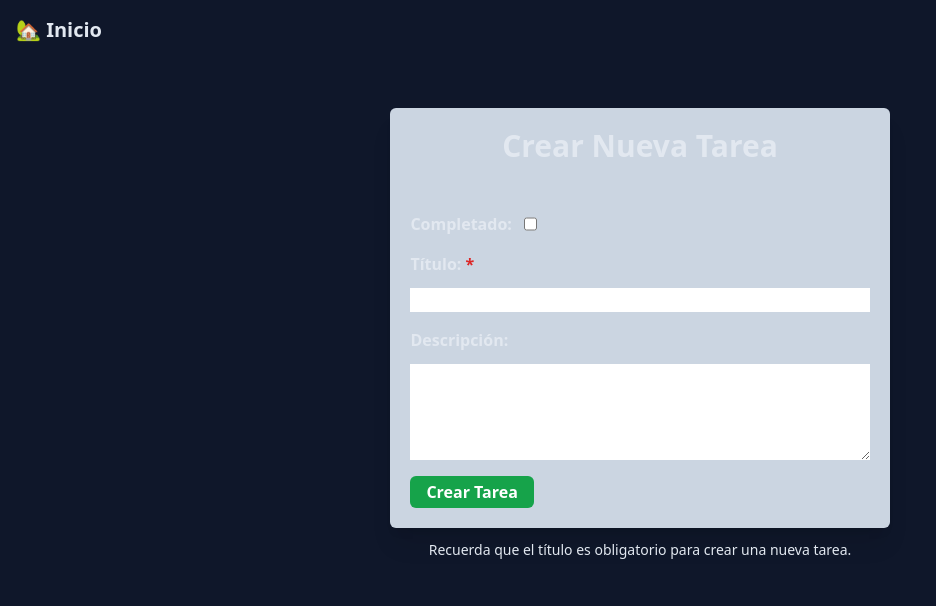
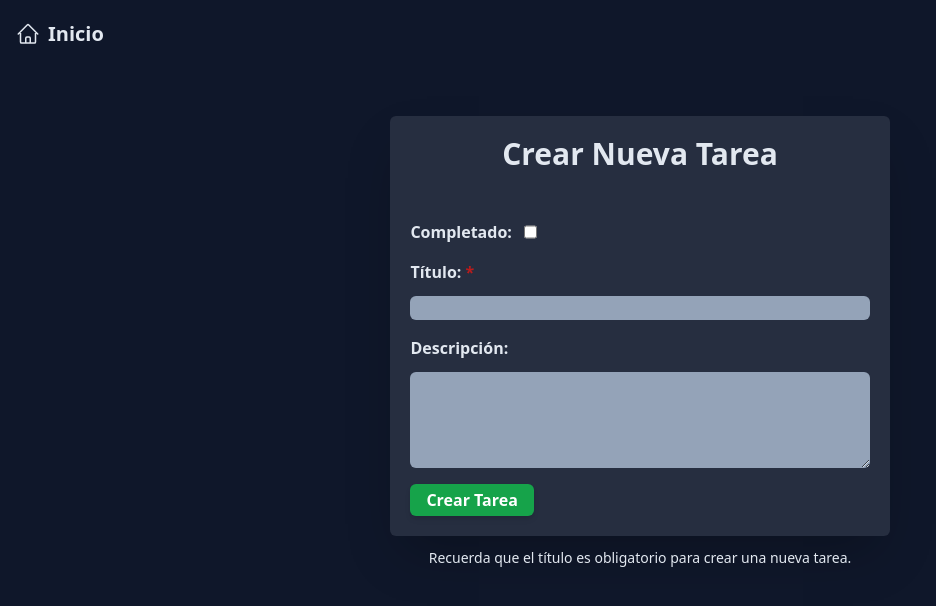
Before and after one commit to danielchavezs/task-manager-front, a React (Vite) app: page /new-task in a window 1280 px wide. Shown: the top 606 px of the page, without its empty margins (0-936 px from the left). Built offline with nearby package versions, Linux system fonts and the light colour scheme.

Commit message:
Updated styles for TaskDetail and CreateTask components.

```diff
--- /dev/null
+++ b/src/assets/HomeIcon.jsx
@@ -0,0 +1,8 @@
+
+export default function HomeIcon () {
+    return (
+        <svg xmlns="http://www.w3.org/2000/svg" fill="none" viewBox="0 0 24 24" strokeWidth={1.5} stroke="currentColor" className="size-6">
+            <path strokeLinecap="round" strokeLinejoin="round" d="m2.25 12 8.954-8.955c.44-.439 1.152-.439 1.591 0L21.75 12M4.5 9.75v10.125c0 .621.504 1.125 1.125 1.125H9.75v-4.875c0-.621.504-1.125 1.125-1.125h2.25c.621 0 1.125.504 1.125 1.125V21h4.125c.621 0 1.125-.504 1.125-1.125V9.75M8.25 21h8.25" />
+        </svg>
+    )
+};
--- a/src/components/CreateTask.tsx
+++ b/src/components/CreateTask.tsx
@@ -2,6 +2,7 @@ import axios from "axios";
 import { useEffect, useState } from "react";
 import { Link, useParams, useNavigate } from "react-router-dom";
 import { BACKEND_URL } from "../assets/utils";
+import HomeIcon from "../assets/HomeIcon";
 
 export default function CreateTask () {
 
@@ -77,15 +78,18 @@ export default function CreateTask () {
         <div className="p-4">
             <Link
                 to={"/"}
-                className="text-lg md:text-xl font-bold mb-20 transition-all transform hover:scale-105 hover:text-2xl"
+                className="text-lg md:text-xl font-bold mb-20"
             >
-             🏡 Inicio
+                <div className="flex w-fit space-x-2 items-center borde-0r py-1 transition-all transform hover:scale-110">
+                    <HomeIcon/>
+                    <span>Inicio</span>
+                </div>
             </Link>
             <div className="flex flex-col justify-center md:flex-row space-y-10 md:space-y-0 mt-16 md:space-x-5 sm:space-x-0">
 
                 <form
                     onSubmit={submitHandler}
-                    className="flex flex-col shadow-xl md:w-3/5 lg:w-2/5 justify-between bg-slate-300 sm:p-3 md:p-5 rounded-md min-h-80"
+                    className="flex flex-col shadow-2xl md:w-3/5 lg:w-2/5 justify-between bg-slate-100/10 sm:p-3 md:p-5 rounded-md min-h-80"
                 >
                     <h2 className="font-bold lg:text-3xl sm:text-xl text-center sm:mb-8 md:mb-12">Crear Nueva Tarea</h2>
 
@@ -118,7 +122,7 @@ export default function CreateTask () {
                                 className="font-semibold"
                                 htmlFor="title_create"
                             >
-                                Título: <span className="text-red-600">*</span>
+                                Título: <span className="text-red-700">*</span>
                             </label>
 
                             <input
@@ -127,6 +131,7 @@ export default function CreateTask () {
                                 name="title"
                                 type="text"
                                 value={form.title}
+                                className="rounded-md bg-slate-400"
                                 onChange={(e) => {
                                     changeHandlder(e);
                                 }}
@@ -143,7 +148,7 @@ export default function CreateTask () {
                             </label>
 
                             <textarea
-                                className="min-h-24"
+                                className="min-h-24 rounded-md bg-slate-400"
                                 id="description_create"
                                 name="description"
                                 value={form.description}
@@ -155,7 +160,7 @@ export default function CreateTask () {
                         </div>
                         <button
                             type="submit"
-                            className="bg-green-600 sm:text-sm md:text-base w-fit py-1 px-4 rounded-md text-white font-semibold transition-all transform hover:scale-105 hover:bg-green-500 hover:shadow-md"
+                            className="bg-green-600 shadow-md sm:text-sm md:text-base w-fit py-1 px-4 rounded-md text-white font-semibold transition-all transform hover:scale-105 hover:bg-green-500 hover:shadow-md"
                         >
                             Crear Tarea
                         </button>
--- a/src/components/TaskDetail.tsx
+++ b/src/components/TaskDetail.tsx
@@ -7,6 +7,7 @@ import { useSelector } from "react-redux";
 import { RootState } from "../redux/store";
 import { useAppDispatch } from "../redux/hook";
 import Loader from "./Loader";
+import HomeIcon from "../assets/HomeIcon";
 
 export default function TaskDetail () {
 
@@ -110,52 +111,61 @@ export default function TaskDetail () {
         )
     } else return (
       <div className="p-4">
-            <Link
-                to={"/"}
-                className="text-lg md:text-xl font-bold mb-20 transition-all transform hover:scale-105 hover:text-2xl"
-            >
-             🏡 Inicio
+        <Link to={"/"} className="text-lg md:text-xl font-bold mb-20">
+          <div className="flex w-fit space-x-2 items-center borde-0r py-1 transition-all transform hover:scale-110">
+            <HomeIcon />
+            <span>Inicio</span>
+          </div>
         </Link>
         <div className="flex flex-col md:flex-row space-y-10 md:space-y-0 md:mt-16 sm:mt-8 md:space-x-8 sm:space-x-0">
-                <div className="flex flex-col justify-between lg:w-3/5 md:w-1/2 border-0">
+          <div className="flex flex-col justify-between md:w-1/2">
             <div>
-                        <h1 className="font-bold lg:text-5xl md:text-4xl sm:text-2xl mb-10">{singleTask.title}</h1>
+              <h1 className="font-bold lg:text-5xl md:text-4xl sm:text-2xl mb-10">
+                {singleTask.title}
+              </h1>
 
               <div className="flex flex-col space-y-1 w-full text-lg font-semibold">
-                            <p className="text-base md:text-lg">Estado: {status()}</p>
-                            <p className="text-base md:text-lg">Creado: {creationDate}</p>
+                <p className="text-base md:text-lg">
+                  {" "}
+                  <span className="font-bold">Estado: </span> {status()}
+                </p>
+                <p className="text-base md:text-lg">
+                  <span className="font-bold">Creado: </span> {creationDate}
+                </p>
                 <p className="text-base md:text-lg">{singleTask.description}</p>
               </div>
             </div>
+            <strong></strong>
 
             <button
               type="button"
               onClick={deleteButton}
-                        className= {
-                            deleteAction? "hidden" : "mt-10 bg-red-700 sm:text-sm md:text-base w-fit py-1 px-4 rounded-md text-white font-bold transition-all transform hover:scale-105 hover:bg-red-600 hover:shadow-md"}
+              className={
+                deleteAction
+                  ? "hidden"
+                  : "mt-10 bg-red-600 sm:text-sm md:text-base w-fit py-1 px-4 rounded-md text-white font-bold transition-all transform hover:scale-105 hover:shadow-md"
+              }
             >
               Borrar Tarea
             </button>
 
-                    <div
-                        className= {
-                        deleteAction ? "block mt-8" : "hidden"}
-                    >
-
-                        <p className="text-sm font-semibold">¿Confirmar borrado de tarea? Esta acción no se puede deshacer.</p>
+            <div className={deleteAction ? "block mt-8" : "hidden"}>
+              <p className="text-sm font-semibold">
+                ¿Confirmar borrado de tarea? Esta acción no se puede deshacer.
+              </p>
 
               <div className="flex gap-2 mt-1">
                 <button
                   type="button"
                   onClick={confirmDeleteButton}
-                                className= "bg-red-700 sm:text-sm md:text-base w-fit py-1 px-4 rounded-md text-white font-bold transition-all transform hover:scale-105 hover:bg-red-600 hover:shadow-md"
+                  className="bg-red-600 sm:text-sm md:text-base w-fit py-1 px-4 rounded-md text-white font-bold transition-all transform hover:scale-105 hover:shadow-md"
                 >
                   Confirmar
                 </button>
                 <button
                   type="button"
                   onClick={() => setDeleteAction(false)}
-                                className= "bg-slate-500 sm:text-sm md:text-base w-fit py-1 px-4 rounded-md text-white font-bold transition-all transform hover:scale-105 hover:bg-slate-400 hover:shadow-md"
+                  className="bg-slate-500 sm:text-sm md:text-base w-fit py-1 px-4 rounded-md text-white font-bold transition-all transform hover:scale-105 hover:bg-slate-400 hover:shadow-md"
                 >
                   Cancelar
                 </button>
@@ -165,39 +175,35 @@ export default function TaskDetail () {
 
           <form
             onSubmit={submitHandler}
-                    className="flex flex-col shadow-xl lg:w-2/5 md:w-1/2 justify-between bg-slate-300 p-5 rounded-md min-h-80"
+            className="flex flex-col shadow-xl lg:w-2/5 md:w-1/2 justify-between bg-slate-100/10 p-5 rounded-md min-h-80"
           >
-                    <h2 className="font-bold sm:text-xl md:text-2xl mb-4">Actualizar tarea</h2>
+            <h2 className="font-bold sm:text-xl md:text-3xl mb-4">
+              Actualizar tarea
+            </h2>
 
             <div className="flex flex-col space-y-4">
               <div className="flex space-x-3">
-                            <label
-                                className="font-semibold"
-                                htmlFor="completed_update"
-                            >
-                                Completado: <span className="text-red-600">*</span>
+                <label className="font-semibold" htmlFor="completed_update">
+                  Completado: <span className="text-red-700">*</span>
                 </label>
 
                 <input
                   id="completed"
                   name="completed_update"
                   type="checkbox"
+                  className="bg-slate-600"
                   checked={form.completed}
                   onChange={(event) => {
                     setForm({
                       ...form,
-                                        completed: event.target.checked
-                                    })
+                      completed: event.target.checked,
+                    });
                   }}
-                            >
-                            </input>
+                ></input>
               </div>
 
               <div className="flex flex-col space-y-3">
-                            <label
-                                className="font-semibold"
-                                htmlFor="title_update"
-                            >
+                <label className="font-semibold" htmlFor="title_update">
                   Título:
                 </label>
 
@@ -205,44 +211,38 @@ export default function TaskDetail () {
                   id="title_update"
                   name="title"
                   type="text"
+                  className="rounded-md bg-slate-400"
                   value={form.title}
                   onChange={(e) => {
                     changeHandlder(e);
                   }}
-                            >
-                            </input>
+                ></input>
               </div>
 
               <div className="flex flex-col space-y-3">
-                            <label
-                                className="font-semibold"
-                                htmlFor="description_update"
-                            >
+                <label className="font-semibold" htmlFor="description_update">
                   Descripción:
                 </label>
 
                 <textarea
-                                className="min-h-24"
+                  className="min-h-24 rounded-md bg-slate-400"
                   id="description_update"
                   name="description"
                   value={form.description}
                   onChange={(event) => {
                     changeHandlder(event);
                   }}
-                            >
-                            </textarea>
+                ></textarea>
               </div>
               <button
                 type="submit"
-                            className="bg-green-600 sm:text-sm md:text-base w-fit py-1 px-4 rounded-md text-white font-bold transition-all transform hover:scale-105 hover:bg-green-500 hover:shadow-md"
+                className="bg-green-600 shadow-md sm:text-sm md:text-base w-fit py-1 px-4 rounded-md text-white font-bold transition-all transform hover:scale-105 hover:bg-green-500 hover:shadow-md"
               >
                 Actualizar
               </button>
             </div>
-
           </form>
-
         </div>
       </div>
-    )
+    );
 };
```
Lines whose indentation alone changed are shown as unchanged.
